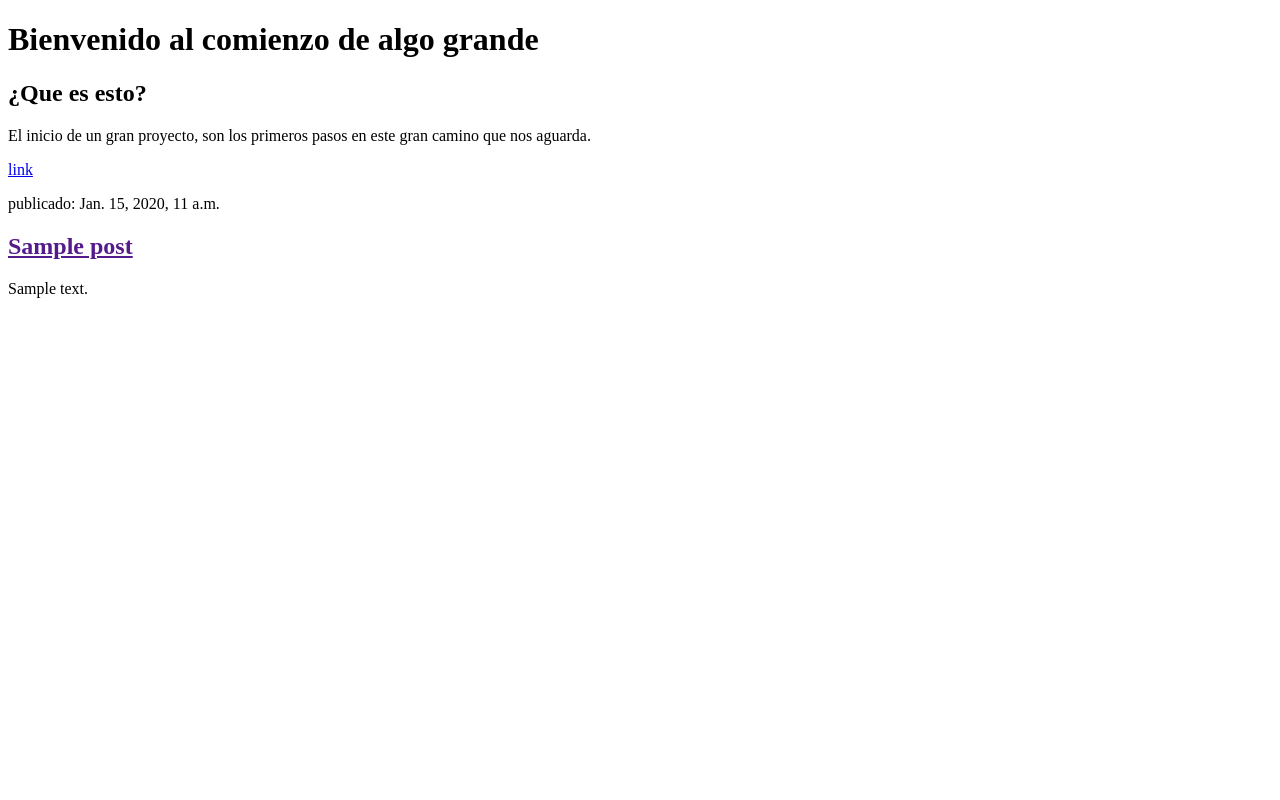
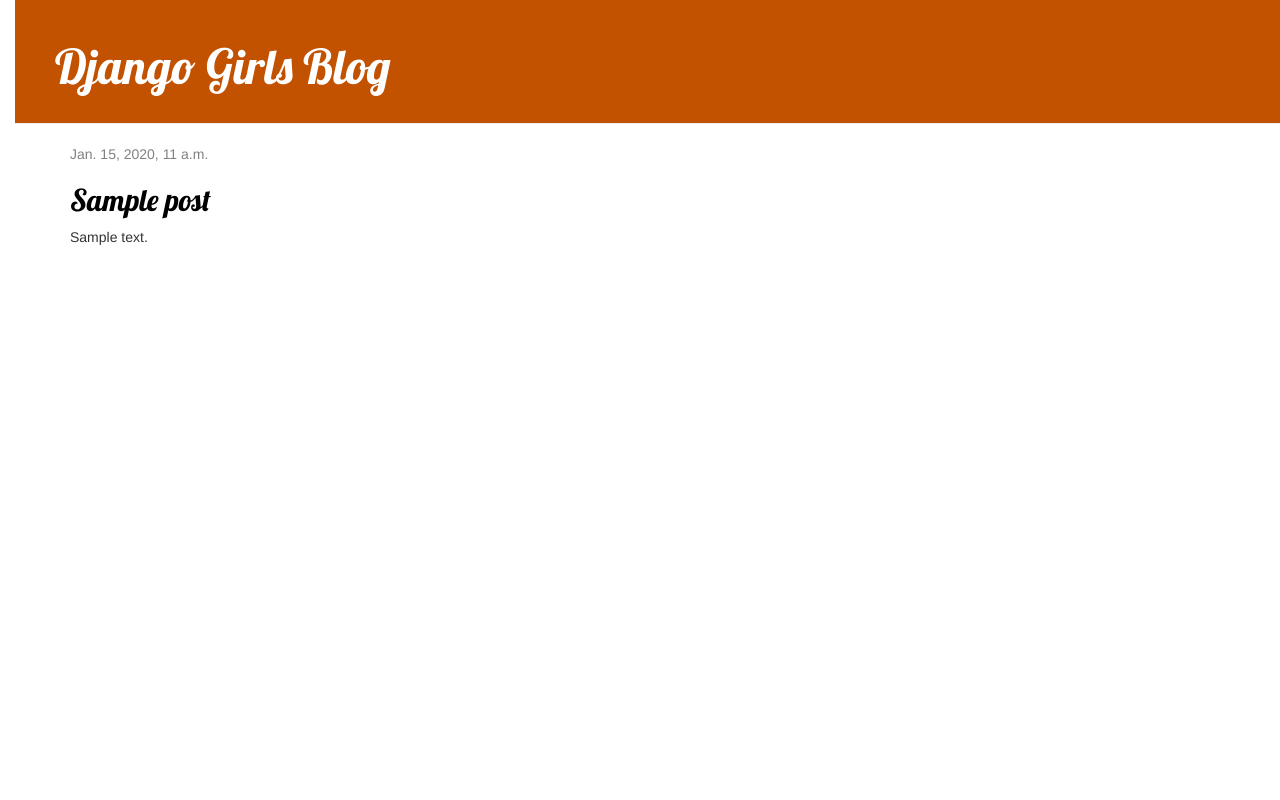
Before and after one commit to gerardoNPV/my-first-blog, a Django app: page / in a window 1280 px wide. Run offline with Django 3.2, Linux system fonts and the light colour scheme; tables that the repository leaves empty hold one stand-in row (values such as "Sample post"); some libraries are stand-ins or nearby versions.

Commit message:
Agregadas vistas y plantilla para el detalle del post del blog así como también CSS para el sitio.

```diff
--- /dev/null
+++ b/blog/static/css/blog.css
@@ -0,0 +1,55 @@
+h1 a, h2 a {
+    color: #26c41b;
+    font-family: 'Lobster';
+}
+
+body {
+    padding-left: 15px;
+}
+
+.page-header {
+    background-color: #C25100;
+    margin-top: 0;
+    padding: 20px 20px 20px 40px;
+}
+
+.page-header h1, .page-header h1 a, .page-header h1 a:visited, .page-header h1 a:active {
+    color: #ffffff;
+    font-size: 36pt;
+    text-decoration: none;
+}
+
+.content {
+    margin-left: 40px;
+}
+
+h1, h2, h3, h4 {
+    font-family: 'Lobster', cursive;
+}
+
+.date {
+    color: #828282;
+}
+
+.save {
+    float: right;
+}
+
+.post-form textarea, .post-form input {
+    width: 100%;
+}
+
+.top-menu, .top-menu:hover, .top-menu:visited {
+    color: #ffffff;
+    float: right;
+    font-size: 26pt;
+    margin-right: 20px;
+}
+
+.post {
+    margin-bottom: 70px;
+}
+
+.post h2 a, .post h2 a:visited {
+    color: #000000;
+}
--- /dev/null
+++ b/blog/templates/blog/base.html
@@ -0,0 +1,23 @@
+{% load static %}
+<html>
+    <head>
+        <title>Django Girls blog</title>
+        <link rel="stylesheet" href="//maxcdn.bootstrapcdn.com/bootstrap/3.2.0/css/bootstrap.min.css">
+        <link rel="stylesheet" href="//maxcdn.bootstrapcdn.com/bootstrap/3.2.0/css/bootstrap-theme.min.css">
+        <link href='//fonts.googleapis.com/css?family=Lobster&subset=latin,latin-ext' rel='stylesheet' type='text/css'>
+        <link rel="stylesheet" href="{% static 'css/blog.css' %}">
+    </head>
+    <body>
+        <div class="page-header">
+            <h1><a href="/">Django Girls Blog</a></h1>
+        </div>
+        <div class="content container">
+            <div class="row">
+                <div class="col-md-8">
+                {% block content %}
+                {% endblock %}
+                </div>
+            </div>
+        </div>
+    </body>
+</html>
--- a/blog/templates/blog/post_list.html
+++ b/blog/templates/blog/post_list.html
@@ -1,28 +1,13 @@
-<!DOCTYPE html>
-<html lang="en">
-<head>
-    <meta charset="UTF-8">
-    <meta http-equiv="X-UA-Compatible" content="IE=edge">
-    <meta name="viewport" content="width=device-width, initial-scale=1.0">
-    <title>Djangogirls Blog</title>
-</head>
-<body>
-    <div>
-    <h1>Bienvenido al comienzo de algo grande</h1>
-    <h2>¿Que es esto?</h2>
-    <p>El inicio de un gran proyecto, son los primeros pasos en este gran camino que nos aguarda.
-    </p>
-    <a href="https://djangogirls.org">link</a>
+{% extends 'blog/base.html' %}
+
+{% block content %}
+    {% for post in posts %}
+        <div class="post">
+            <div class="date">
+                {{ post.published_date }}
+            </div>
+            <h2><a href="{% url 'post_detail' pk=post.pk %}">{{ post.title }}</a></h2>
+            <p>{{ post.text|linebreaksbr }}</p>
     </div>
-
-    {% for post in posts %}
-
-    <div>
-        <p> publicado: {{ post.published_date }}</p>
-        <h2><a href="">{{ post.title }}</a></h2>
-        <p>{{ post.text|linebreaksbr }}</p>
-    </div>
-{% endfor %}
-
-</body>
-</html>
+    {% endfor %}
+{% endblock %}
--- a/blog/urls.py
+++ b/blog/urls.py
@@ -3,4 +3,5 @@ from . import views
 
 urlpatterns = [
     path('', views.post_list, name='post_list'),
+    path('post/<int:pk>/', views.post_detail, name='post_detail'),
 ]
--- a/blog/views.py
+++ b/blog/views.py
@@ -1,9 +1,14 @@
 from django.shortcuts import render
 from django.utils import timezone
 from .models import Post
+from django.shortcuts import render, get_object_or_404
 
 def post_list(request):
     posts = Post.objects.filter(published_date__lte=timezone.now()).order_by('published_date')
     return render(request, 'blog/post_list.html', {'posts': posts})
 
+def post_detail(request, pk):
+    post = get_object_or_404(Post, pk=pk)
+    return render(request, 'blog/post_detail.html', {'post': post})
+
 # Create your views here.
```
Also changed, not shown: blog/templates/blog/post_detail.html (added, +13 -0 lines).
